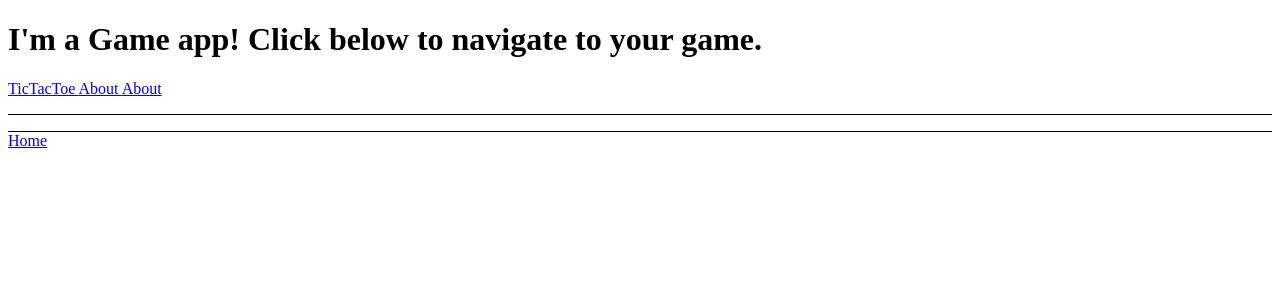
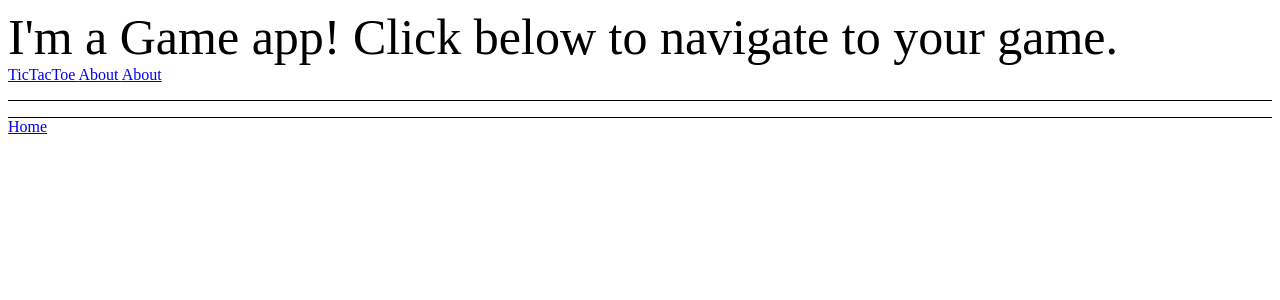
Before and after one commit to bcso/Experiements, a React app in the folder client/: page / in a window 1280 px wide. Shown: the top 300 px of the page. Built offline with nearby package versions, Linux system fonts and the light colour scheme.

Commit message:
Adding styles

```diff
--- a/client/src/components/App.js
+++ b/client/src/components/App.js
@@ -1,10 +1,11 @@
 const React = require('react');
 import { Outlet, Link } from 'react-router-dom';
+import styles from '../styles.css';
 
 function App(){
     return(
     <div>
-        <h1> I'm a Game app! Click below to navigate to your game. </h1>
+        <div className={styles.introTitle}> I'm a Game app! Click below to navigate to your game. </div>
 
         <Link to="/ttc"> TicTacToe </Link>
         <Link to="/about"> About </Link>
--- /dev/null
+++ b/client/src/styles.css
@@ -0,0 +1,3 @@
+.introTitle {
+    font-size: 50px;
+}
--- a/client/webpack.config.js
+++ b/client/webpack.config.js
@@ -28,7 +28,6 @@ module.exports = {
                     loader: 'css-loader',
                     options: {
                       modules: true,
-                      localsConvention: 'camelCase',
                       sourceMap: true
                     }
                   }
```
